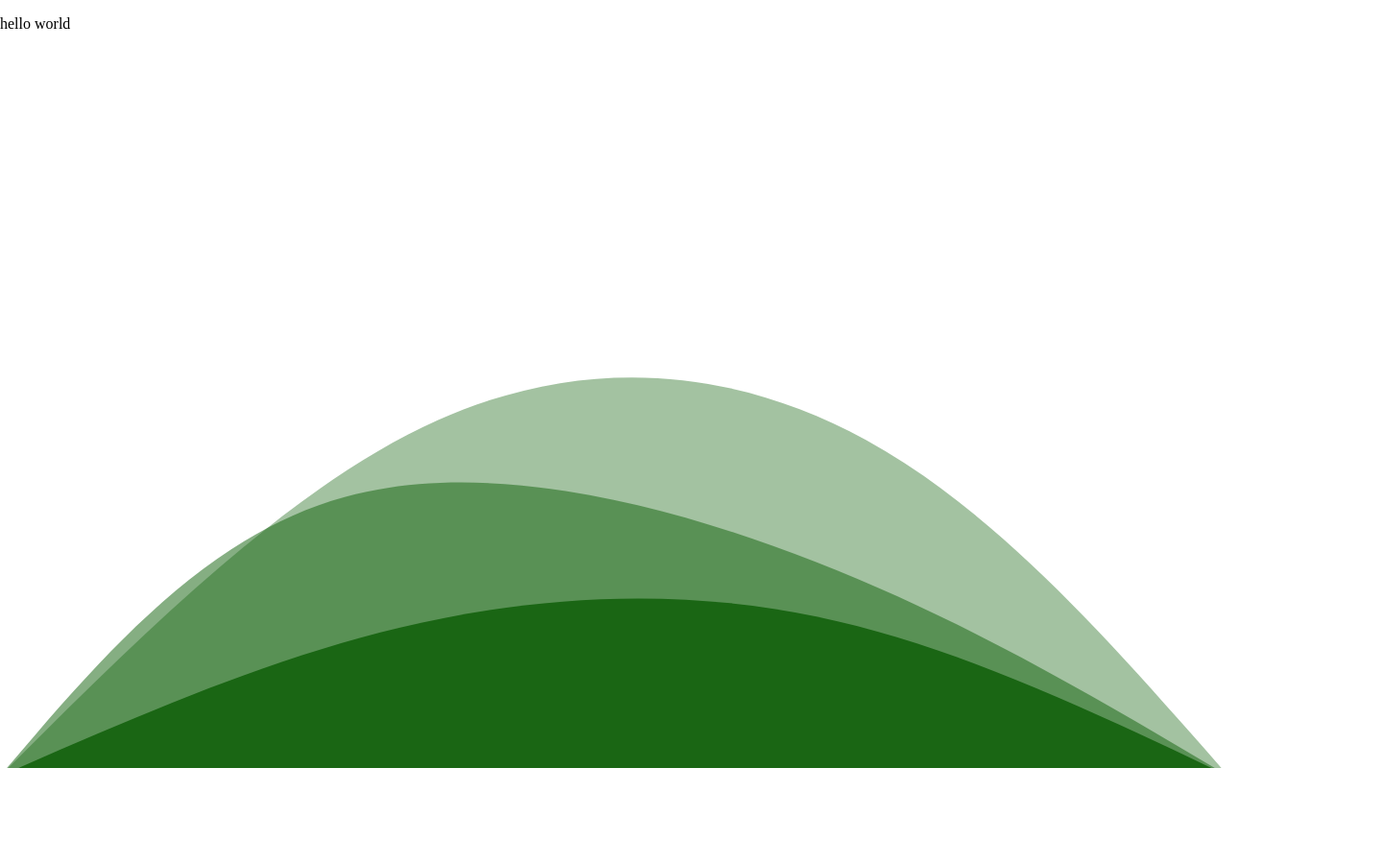
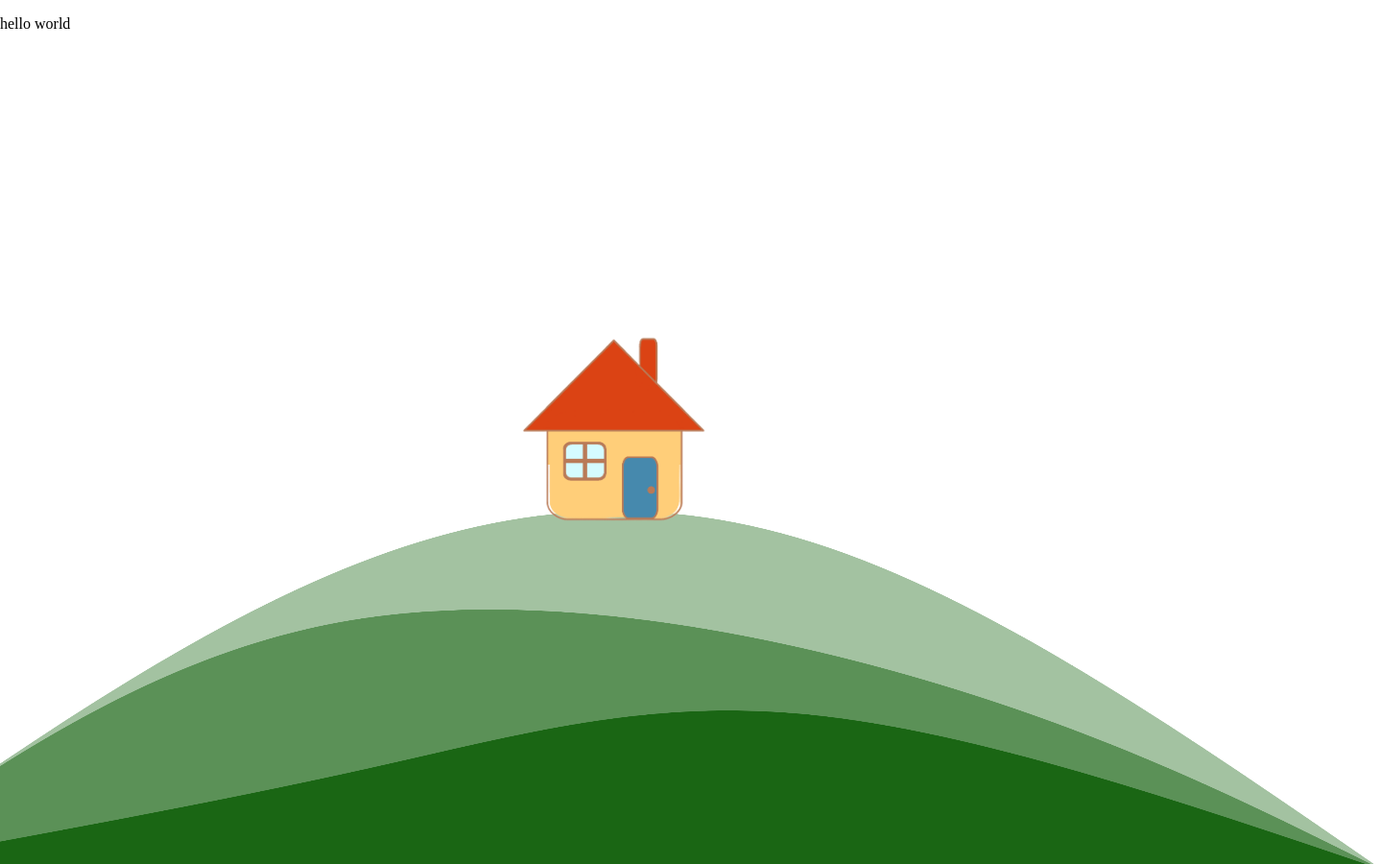
Before and after one commit to emma-gius/emma-gius.github.io, a plain HTML site: page index.html in a window 1280 px wide. Shown: the whole page at 96% size, 1440 px wide, since content can reach past the window. Before the commit the page ends 816 px from the top, so only its background shows below. Drawn offline with Linux system fonts and the light colour scheme.

Commit message:
yay funally the hill with the house

```diff
--- a/index.html
+++ b/index.html
@@ -3,36 +3,46 @@
 <head>
     <meta charset="UTF-8">
     <meta name="viewport" content="width=device-width, initial-scale=1.0">
-    <title>SVG at Bottom</title>
+    <title>home</title>
     <style>
-        /* Remove default margin and padding */
+
         body, html {
             margin: 0;
             padding: 0;
             height: 100%;
         }
 
-        /* Make the SVG fill the bottom of the screen */
-        svg {
+        .house-image {
+            position: absolute;
+            bottom: 32%;
+            left: 50%;
+            transform: translateX(-50%);
+            width: 15%;
+            height: auto;
+            z-index: 2;
+        }
+
+        .hill-image {
             position: absolute;
             bottom: 0;
-            left: 0;
-            width: 100%;
-            height: auto; /* Adjust height dynamically */
+            left: 50%;
+            transform: translateX(-50%) translateY(25%);
+            width: 125%;
+            height: 50%;
+            z-index: 1;
         }
 
-        /* Optional: Make sure there's no additional space at the bottom */
         body {
-            overflow: hidden; /* Prevent scrolling if there's any unwanted space */
+            overflow: hidden;
         }
     </style>
 </head>
+
 <body>
     <p>hello world</p>
-    <svg width="100%" height="auto" id="svg" viewBox="0 0 1440 490" xmlns="http://www.w3.org/2000/svg" class="transition duration-300 ease-in-out delay-150">
-        <path d="M 0,500 L 0,500 C 170.2666666666667,330.1333333333333 340.5333333333334,160.26666666666665 513,83 C 685.4666666666666,5.7333333333333405 860.1333333333334,21.06666666666669 1015,106 C 1169.8666666666666,190.9333333333333 1304.9333333333334,345.46666666666664 1440,500 L 1440,500 L 0,500 Z" stroke="none" stroke-width="0" fill="#1a6614" fill-opacity="0.4" class="transition-all duration-300 ease-in-out delay-150 path-0"></path>
-        <path d="M 0,500 L 0,500 C 120,359.06666666666666 240,218.13333333333333 404,173 C 568,127.86666666666667 776,178.53333333333336 956,249 C 1136,319.46666666666664 1288,409.73333333333335 1440,500 L 1440,500 L 0,500 Z" stroke="none" stroke-width="0" fill="#1a6614" fill-opacity="0.53" class="transition-all duration-300 ease-in-out delay-150 path-1"></path>
-        <path d="M 0,500 L 0,500 C 154.53333333333336,432.1333333333333 309.0666666666667,364.2666666666667 469,326 C 628.9333333333333,287.7333333333333 794.2666666666667,279.06666666666666 957,313 C 1119.7333333333333,346.93333333333334 1279.8666666666668,423.4666666666667 1440,500 L 1440,500 L 0,500 Z" stroke="none" stroke-width="0" fill="#1a6614" fill-opacity="1" class="transition-all duration-300 ease-in-out delay-150 path-2"></path>
-    </svg>
+
+    <img src="house.png" alt="Icon" class="house-image" />
+    <img src = "hill.png" alt = "Icon" class = "hill-image"/>
+
 </body>
 </html>
```
Also changed, not shown: hill.png (added), house.png (added).
